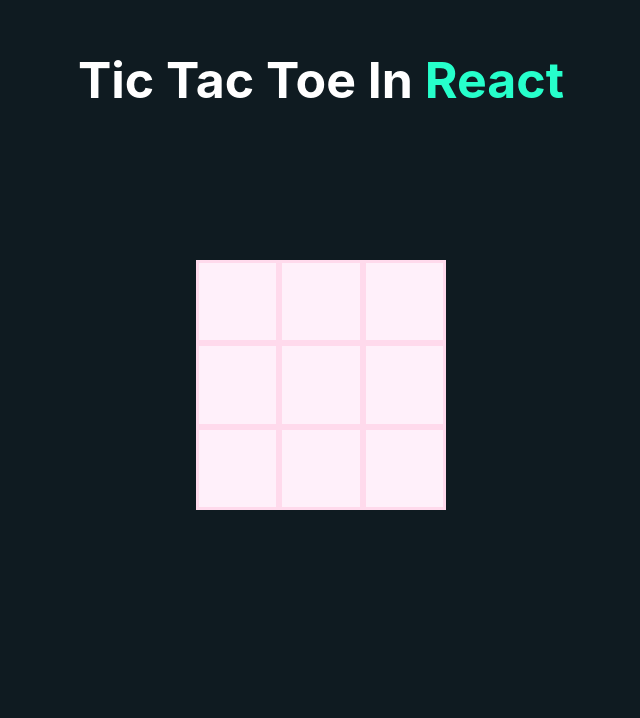
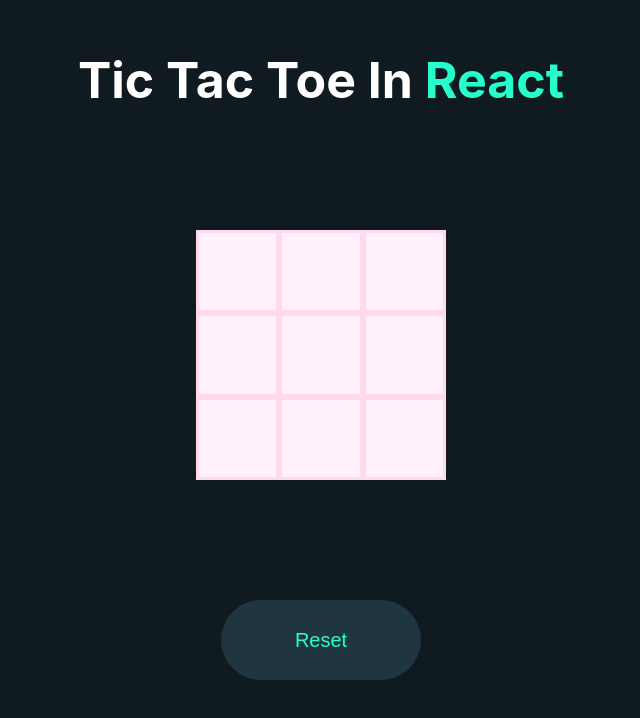
Before and after one commit to nhannm-vn/TIC_TAC_TOE, a React (Create React App) app: page / in a window 1280 px wide. Shown: the top 718 px of the page, without its empty margins (319-959 px from the left). Built offline with nearby package versions, Linux system fonts and the light colour scheme.

Commit message:
update 14-12-2024

```diff
--- a/src/Components/Board/board.module.scss
+++ b/src/Components/Board/board.module.scss
@@ -1,7 +1,7 @@
 .board {
   width: 25rem;
   height: 25rem;
-  margin: 15rem auto;
+  margin: 12rem auto;
   display: grid;
   grid-template: repeat(3, 1fr) / repeat(3, 1fr);
 }
--- /dev/null
+++ b/src/Components/Button/Button.jsx
@@ -0,0 +1,12 @@
+import React from 'react'
+import styles from './button.module.scss'
+
+function Button() {
+  return (
+    <div className={styles.resetBlock}>
+      <button className={styles.reset}>Reset</button>
+    </div>
+  )
+}
+
+export default Button
--- /dev/null
+++ b/src/Components/Button/button.module.scss
@@ -0,0 +1,15 @@
+.resetBlock {
+  text-align: center;
+}
+
+.reset {
+  width: 20rem;
+  height: 8rem;
+  border: none;
+  outline: none;
+  cursor: pointer;
+  border-radius: 5rem;
+  background-color: #1f3540;
+  font-size: 2rem;
+  color: #26ffcb;
+}
--- /dev/null
+++ b/src/Components/Button/index.js
@@ -0,0 +1,3 @@
+import Button from './Button'
+
+export default Button
--- a/src/Components/Game/Game.jsx
+++ b/src/Components/Game/Game.jsx
@@ -2,6 +2,7 @@
 import Board from '../Board/Board'
 import { difference } from 'lodash'
 import Message from '../Message/Message'
+import Button from '../Button/Button'
 
 //_Function giúp xác định các nước cờ của computer
 function determineComputerMove(board, player) {
@@ -195,6 +196,7 @@
     <div>
       <Message status={status} player={player} />
       <Board boardList={boardList} handleClick={handleClick} />
+      <Button />
     </div>
   )
 }
--- a/src/Components/Message/Message.jsx
+++ b/src/Components/Message/Message.jsx
@@ -1,5 +1,6 @@
 import React from 'react'
 import styles from './message.module.scss'
+import { returntTitle } from './support.message'
 
 function Message(props) {
   const { status, player } = props
@@ -15,22 +16,4 @@
   return <div>{status ? subTitle : mainTitle}</div>
 }
 
-function returntTitle(status, player) {
-  if (status === player.human) {
-    return (
-      <h2 className={styles.title}>
-        Congratulations <span>X Win</span>
-      </h2>
-    )
-  } else if (status === player.computer) {
-    return (
-      <h2 className={styles.title}>
-        Congratulations <span>O Win</span>
-      </h2>
-    )
-  } else {
-    return <h2>Draw</h2>
-  }
-}
-
 export default Message
--- /dev/null
+++ b/src/Components/Message/support.message.jsx
@@ -0,0 +1,19 @@
+import styles from './message.module.scss'
+
+export function returntTitle(status, player) {
+  if (status === player.human) {
+    return (
+      <h2 className={styles.title}>
+        Congratulations <span>X Win</span>
+      </h2>
+    )
+  } else if (status === player.computer) {
+    return (
+      <h2 className={styles.title}>
+        Congratulations <span>O Win</span>
+      </h2>
+    )
+  } else {
+    return <h2>Draw</h2>
+  }
+}
```
